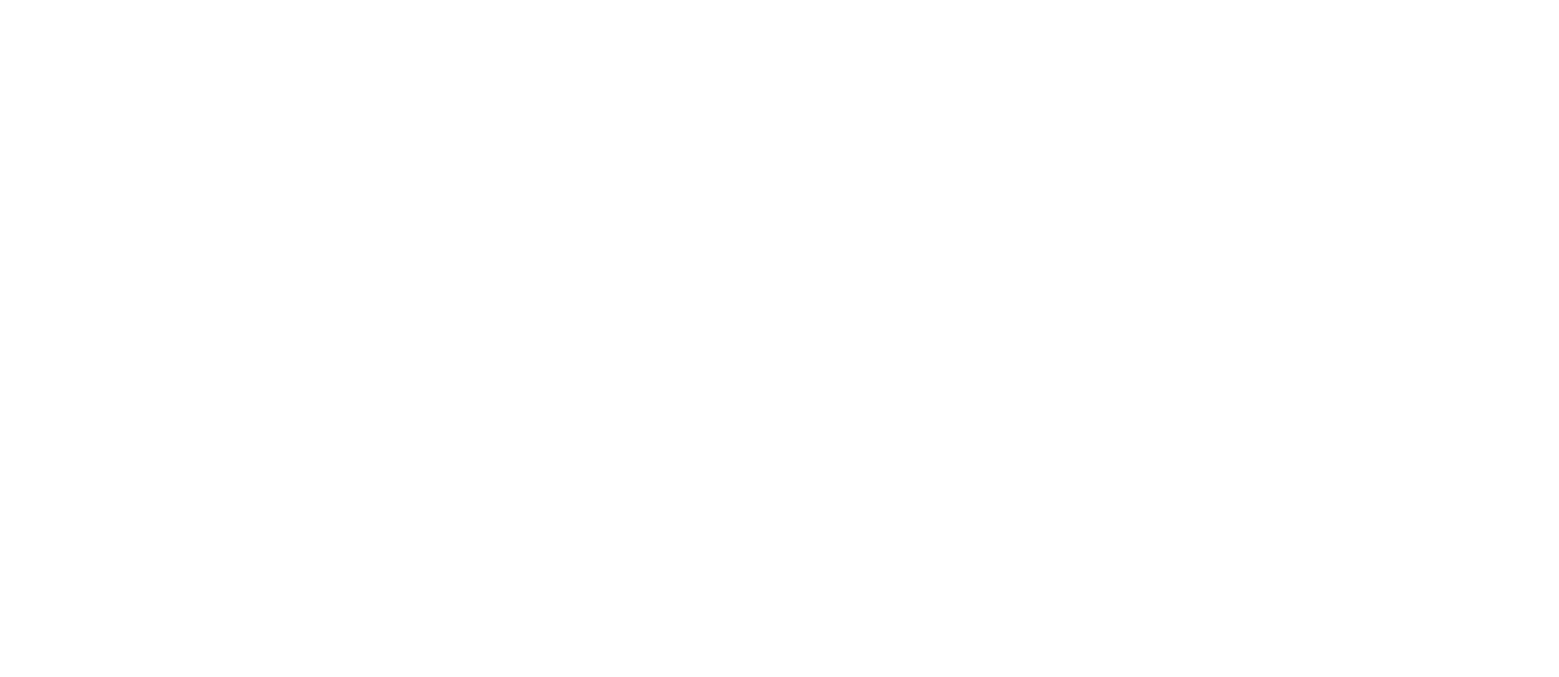
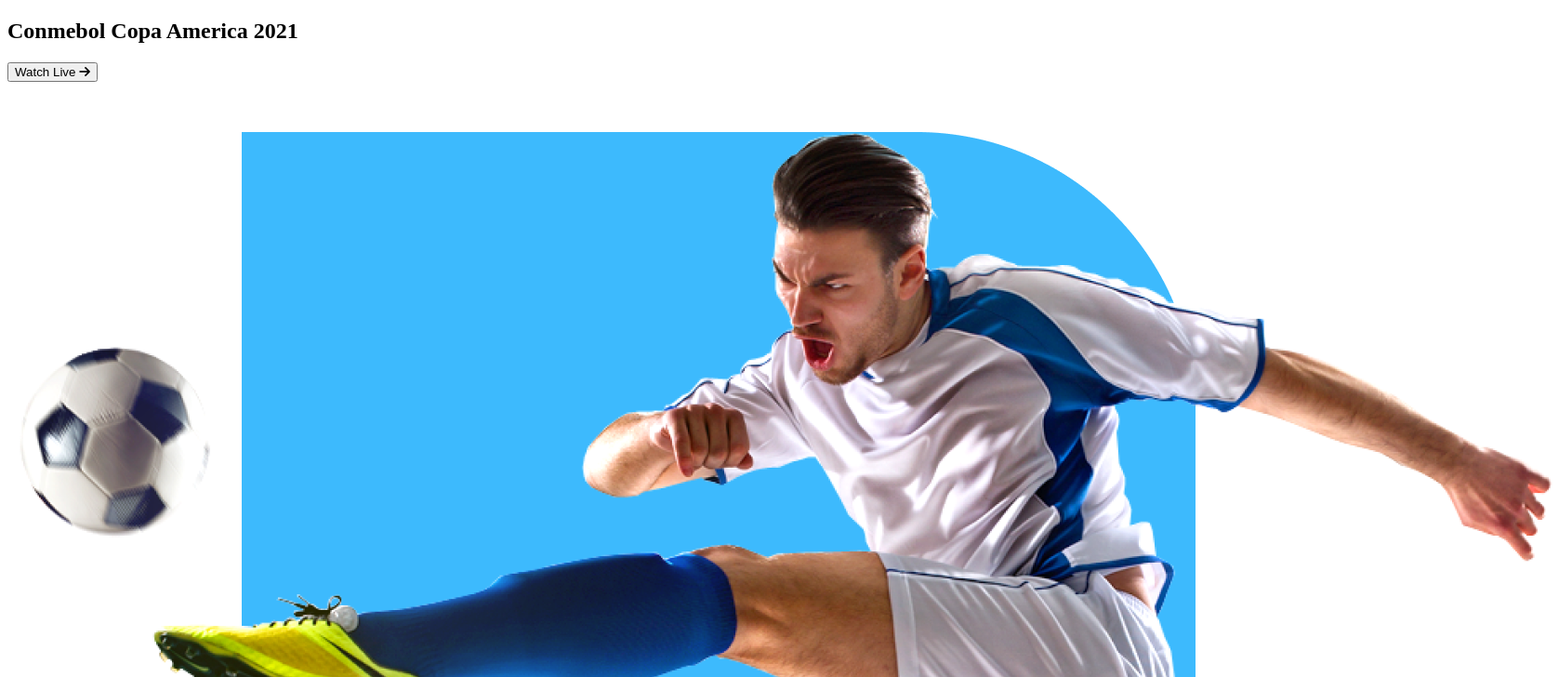
Before and after one commit to Nure-Alam-sidddique/Football-website, a plain HTML site: page index.html in a window 1280 px wide. Shown: the top 728 px of the page at 93% size, 1677 px wide, since content can reach past the window. Drawn offline with Linux system fonts and the light colour scheme.

Commit message:
Skeleton banner part and start style part

```diff
--- a/index.html
+++ b/index.html
@@ -11,5 +11,26 @@
     <link rel="stylesheet" href="CSS/style.css" />
     <title>FootBall</title>
   </head>
-  <body></body>
+  <body>
+    <div class="container">
+      <!---------------------------- Header Start ---------------------------->
+      <header></header>
+      <!-- --------------------------Header End ------------------------------>
+      <!---------------------------- Banner Start -------------------------------->
+      <main>
+        <section>
+          <div class="banner">
+            <div class="banner-info">
+              <h1>Conmebol Copa America 2021</h1>
+              <button>Watch Live <i class="fas fa-arrow-right"></i></button>
+            </div>
+            <div class="banner-photo">
+              <img src="/images/banner.png" alt="" />
+            </div>
+          </div>
+        </section>
+      </main>
+      <!---------------------------- Banner End -------------------------------->
+    </div>
+  </body>
 </html>
```
